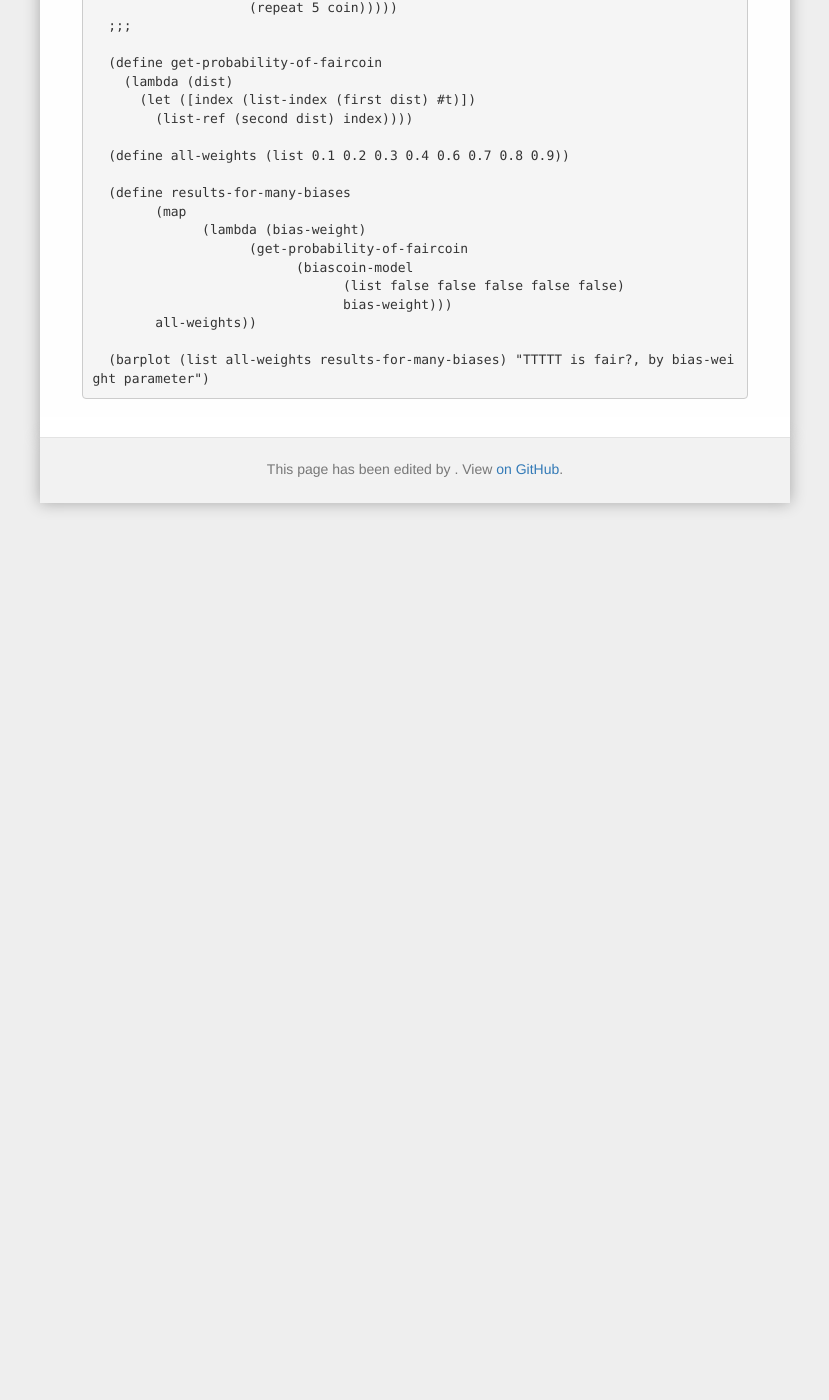
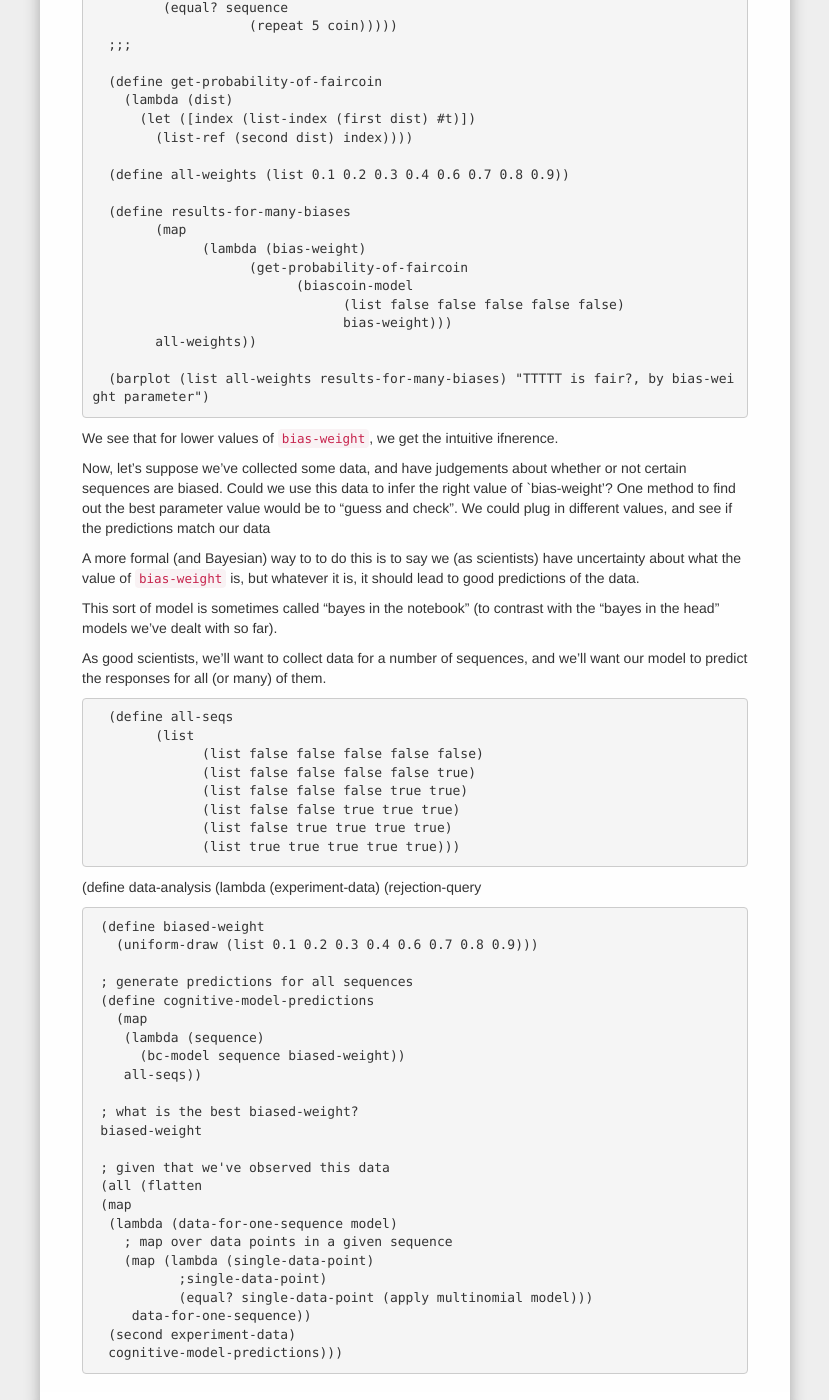
Before and after one commit to forestdb/forestdb.org, a Jekyll site: the page built from models/bayesian-data-analysis.md, in a window 1280 px wide and 1400 px high, scrolled down 1093 px. Shown: the whole window, without its empty margins (225-1054 px from the left). Built offline with Jekyll 4.4.1, drawn with Linux system fonts in a browser that asks for light colours; nearby versions of some CDN libraries; a script that is not in the unit is left out.

Commit message:
minor edits

```diff
--- a/models/bayesian-data-analysis.md
+++ b/models/bayesian-data-analysis.md
@@ -32,7 +32,8 @@ The only difference between this model and the one presented in Chapter 5 is tha
 Let's analyze the behavior of the model by looking at a number of different biases.
 To compress out results, we're going to extract the `#t` probability; i.e. the probability that the sequence came from a fair coin.
 
-      ;;;fold: (define biascoin-model (lambda (sequence bias-weight)
+      ;;;fold:
+      (define biascoin-model (lambda (sequence bias-weight)
             (enumeration-query
 
              (define fair-weight 0.5)
@@ -68,3 +69,52 @@ To compress out results, we're going to extract the `#t` probability; i.e. the p
             all-weights))
 
       (barplot (list all-weights results-for-many-biases) "TTTTT is fair?, by bias-weight parameter")
+
+We see that for lower values of `bias-weight`, we get the intuitive ifnerence.
+
+Now, let's suppose we've collected some data, and have judgements about whether or not certain sequences are biased. Could we use this data to infer the right value of `bias-weight'?
+One method to find out the best parameter value would be to "guess and check". We could plug in different values, and see if the predictions match our data
+
+A more formal (and Bayesian) way to to do this is to say we (as scientists) have uncertainty about what the value of `bias-weight` is, but whatever it is, it should lead to good predictions of the data.
+
+This sort of model is sometimes called "bayes in the notebook" (to contrast with the "bayes in the head" models we've dealt with so far).
+
+As good scientists, we'll want to collect data for a number of sequences, and we'll want our model to predict the responses for all (or many) of them.
+
+      (define all-seqs
+            (list
+                  (list false false false false false)
+                  (list false false false false true)
+                  (list false false false true true)
+                  (list false false true true true)
+                  (list false true true true true)
+                  (list true true true true true)))
+
+(define data-analysis
+  (lambda (experiment-data)
+    (rejection-query
+
+     (define biased-weight
+       (uniform-draw (list 0.1 0.2 0.3 0.4 0.6 0.7 0.8 0.9)))
+
+     ; generate predictions for all sequences
+     (define cognitive-model-predictions
+       (map
+        (lambda (sequence)
+          (bc-model sequence biased-weight))
+        all-seqs))
+
+     ; what is the best biased-weight?
+     biased-weight
+
+     ; given that we've observed this data
+     (all (flatten
+     (map
+      (lambda (data-for-one-sequence model)
+        ; map over data points in a given sequence
+        (map (lambda (single-data-point)
+               ;single-data-point)
+               (equal? single-data-point (apply multinomial model)))
+         data-for-one-sequence))
+      (second experiment-data)
+      cognitive-model-predictions)))
```
